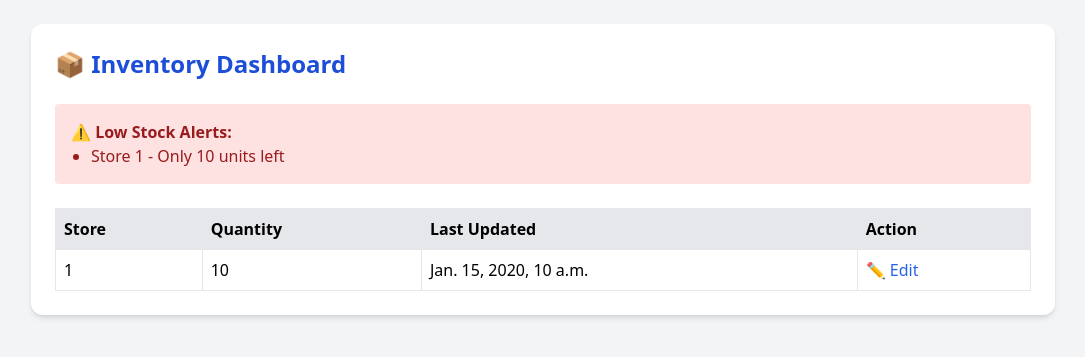
After one commit to SailaxmiKameta/How-to-integrate-Data-Visualization-and-Inventory-Management-in-a-Web-Application-using-Django, a Django app: page /auth/inventory/ in a window 1280 px wide. The commit adds this page. Shown: the top 357 px of the page, without its empty margins (97-1182 px from the left). Run offline with Django 5.2, Linux system fonts and the light colour scheme; tables that the repository leaves empty hold one stand-in row (values such as "Sample post"); some libraries are stand-ins or nearby versions.

Commit message:
Implement inventory dashboard

```diff
--- /dev/null
+++ b/InventoryViz/inventory_dashboard/templates/inventory_dashboard.html
@@ -0,0 +1,54 @@
+<!DOCTYPE html>
+<html lang="en">
+<head>
+    <meta charset="UTF-8">
+    <title>Inventory Dashboard</title>
+    <script src="https://cdn.tailwindcss.com">
+
+    </script>
+
+</head>
+<body class="bg-gray-100 p-6">
+    <div class="max-w-5xl mx-auto bg-white p-6 rounded-xl shadow-md">
+        <h1 class="text-2xl font-bold mb-6 flex items-center gap-2 text-blue-700">
+            📦 Inventory Dashboard
+        </h1>
+
+        {% if low_stock_alerts %}
+            <div class="bg-red-100 text-red-800 p-4 rounded mb-6">
+                <strong>⚠ Low Stock Alerts:</strong>
+                <ul class="list-disc pl-5">
+                    {% for item in low_stock_alerts %}
+                        <li>Store {{ item.store.store_id }} - Only {{ item.quantity }} units left</li>
+                    {% endfor %}
+                </ul>
+            </div>
+        {% endif %}
+
+        <table class="w-full table-auto border-collapse">
+            <thead>
+                <tr class="bg-gray-200 text-left">
+                    <th class="p-2 border">Store</th>
+                    <th class="p-2 border">Quantity</th>
+                    <th class="p-2 border">Last Updated</th>
+                    <th class="p-2 border">Action</th>
+                </tr>
+            </thead>
+            <tbody>
+                {% for inv in inventories %}
+                <tr class="bg-white border-b hover:bg-gray-50">
+                    <td class="p-2 border">{{ inv.store.store_id }}</td>
+                    <td class="p-2 border">{{ inv.quantity }}</td>
+                    <td class="p-2 border">{{ inv.last_updated }}</td>
+                    <td class="p-2 border">
+                        <a href="{% url 'edit_inventory' inv.id %}" class="text-blue-600 hover:underline flex items-center gap-1">
+                            ✏️ Edit
+                        </a>
+                    </td>
+                </tr>
+                {% endfor %}
+            </tbody>
+        </table>
+    </div>
+</body>
+</html>
--- a/InventoryViz/inventory_dashboard/templates/inventory_dashboard/dashboard.html
+++ b/InventoryViz/inventory_dashboard/templates/inventory_dashboard/dashboard.html
@@ -57,6 +57,11 @@
                 <a href="{% url 'forecast_viewer' %}" class="bg-blue-500 hover:bg-blue-600 text-white px-5 py-2 rounded shadow">
                     📈 View Forecasts
                 </a>
+                {% if store and date %}
+                    <a href="{% url 'edit_sales' store date %}" class="...">
+                        ✏️ Edit Sales Data
+                    </a>
+                {% endif %}
             </div>
         </div>
 
--- a/InventoryViz/inventory_dashboard/urls.py
+++ b/InventoryViz/inventory_dashboard/urls.py
@@ -1,4 +1,5 @@
 from django.urls import path
+from . import views
 from .views import forecast_viewer, login_view, manager_dashboard, logout_view, register, add_sales, edit_sales, sales_dashboard
 
 
@@ -12,5 +13,8 @@ urlpatterns = [
     path('edit/<int:store>/<str:date>/', edit_sales, name='edit_sales'),
     path("sales-dashboard/", sales_dashboard, name="sales_dashboard"),
     path('forecast-viewer/', forecast_viewer, name='forecast_viewer'),
+    path('inventory/', views.inventory_dashboard, name='inventory_dashboard'),
+    path('inventory/edit/<int:inventory_id>/', views.edit_inventory, name='edit_inventory'),
+    path('inventory/sale/<int:store_id>/<int:sold_quantity>/', views.process_sale, name='process_sale'),
 
 ]
--- a/InventoryViz/inventory_dashboard/views.py
+++ b/InventoryViz/inventory_dashboard/views.py
@@ -1,12 +1,12 @@
 import os
 from django.conf import settings
 from django.contrib.auth import authenticate, login, logout
-from django.shortcuts import render, redirect
+from django.shortcuts import get_object_or_404, render, redirect
 from django.contrib import messages
 from django_ratelimit.decorators import ratelimit
 from django.contrib.auth.decorators import login_required
 from django.contrib.auth.models import User
-from .forms import SalesForm
+from .forms import InventoryForm, SalesForm
 from .models import Sales, Store, Inventory
 from datetime import datetime
 from django.db.models.functions import ExtractYear, ExtractMonth
@@ -231,3 +231,26 @@ def forecast_viewer(request):
         'plot_url': plot_url,
         'csv_url': csv_url,
     })
+
+LOW_STOCK_THRESHOLD = 15000
+def inventory_dashboard(request):
+    inventories = Inventory.objects.select_related('store').all()
+    low_stock_alerts = inventories.filter(quantity__lt=LOW_STOCK_THRESHOLD)
+    context = {
+        'inventories': inventories,
+        'low_stock_alerts': low_stock_alerts,
+    }
+    return render(request, 'inventory_dashboard.html', context)
+
+
+def edit_inventory(request, inventory_id):
+    inventory = get_object_or_404(Inventory, id=inventory_id)
+    if request.method == 'POST':
+        form = InventoryForm(request.POST, instance=inventory)
+        if form.is_valid():
+            form.save()
+            messages.success(request, 'Inventory updated successfully!')
+            return redirect('inventory_dashboard')
+    else:
+        form = InventoryForm(instance=inventory)
+    return render(request, 'edit_inventory.html', {'form': form, 'inventory': inventory})
```
Also changed, not shown: InventoryViz/inventory_dashboard/forms.py (+6 -1 lines), InventoryViz/inventory_dashboard/templates/edit_inventory.html (added, +23 -0 lines), InventoryViz/inventory_dashboard/templates/inventory_dashboard/edit_sales.html (+37 -27 lines).
